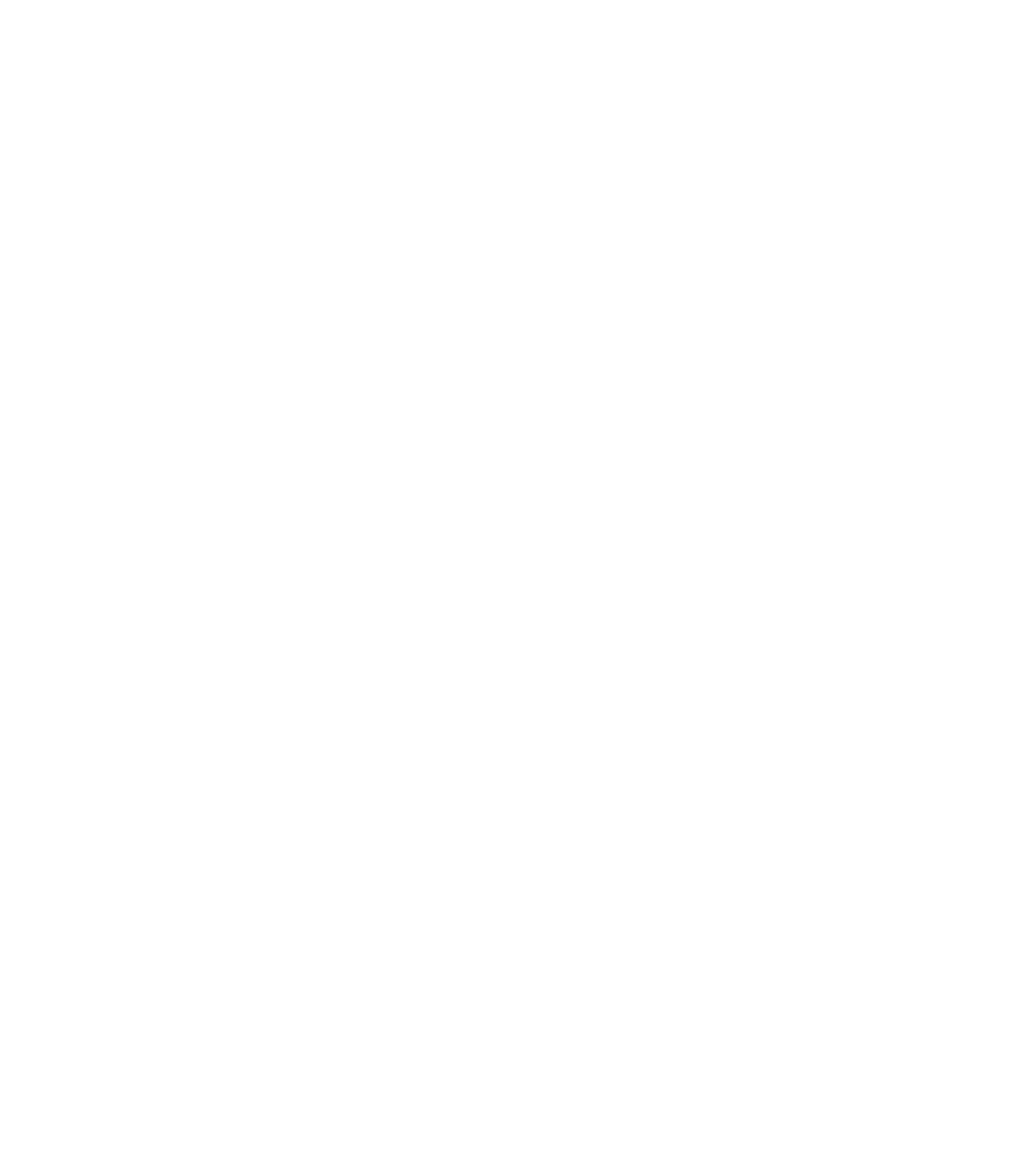
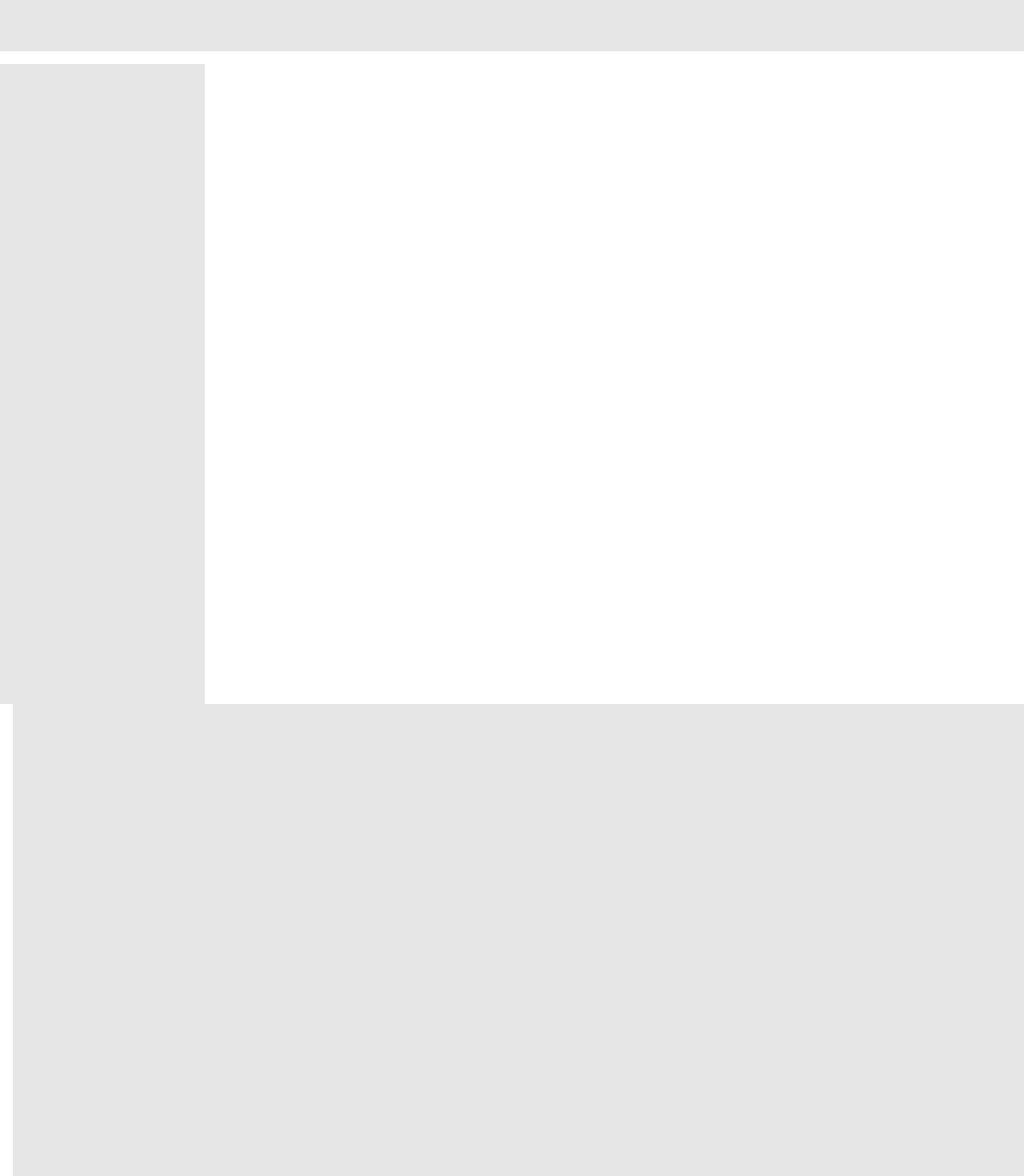
Before and after one commit to lhafkamp/inspire-app, a React (Create React App) app: page / in a window 1280 px wide. Shown: the top 1470 px of the page at 80% size. Before the commit the page ends 800 px from the top, so only its background shows below. Built offline with nearby package versions, Linux system fonts and the light colour scheme.

Commit message:
Set up wireframe grid

```diff
--- a/src/components/Layout.js
+++ b/src/components/Layout.js
@@ -1,13 +1,21 @@
 import React from 'react'
 
 import Nav from './Nav'
+import Footer from './Footer'
+import CourseSection from './CourseSection'
+import FilterSection from './FilterSection'
+
 import '../styles/all.scss'
 
 const Layout = () => (
   <React.Fragment>
     <Nav />
     <div id="layout">
-
+      <div>
+        <FilterSection />
+        <CourseSection />
+      </div>
+      <Footer />
     </div>
   </React.Fragment>
 )
--- a/src/styles/all.scss
+++ b/src/styles/all.scss
@@ -1,4 +1,5 @@
 @import "./normalize.css";
+@import "./variables.scss";
 @import "./index.scss";
 @import "./layout.scss";
 @import "./nav.scss";
--- a/src/styles/course-section.scss
+++ b/src/styles/course-section.scss
@@ -1,3 +1,6 @@
 #course-section {
-
+  flex: 1;
+  background: $phc;
+  height: 50rem;
+  margin-left: 1rem;
 }
--- a/src/styles/filter-section.scss
+++ b/src/styles/filter-section.scss
@@ -1,3 +1,5 @@
 #filter-section {
-
+  background: $phc;
+  width: 16rem;
+  height: 50rem;
 }
--- a/src/styles/footer.scss
+++ b/src/styles/footer.scss
@@ -1,3 +1,6 @@
 footer {
-
+  height: 10rem;
+  flex: 1;
+  margin-top: 1rem;
+  background: $phc;
 }
--- a/src/styles/layout.scss
+++ b/src/styles/layout.scss
@@ -1,3 +1,10 @@
 #layout {
+  margin: 1rem auto;
+  max-width: 80rem;
+  width: 100%;
+  height: 100vh;
 
+  > div {
+
+  }
 }
--- a/src/styles/nav.scss
+++ b/src/styles/nav.scss
@@ -1,3 +1,5 @@
 nav {
-
+  width: 100vw;
+  height: 4rem;
+  background: $phc;
 }
--- /dev/null
+++ b/src/styles/variables.scss
@@ -0,0 +1 @@
+$phc: #e6e6e6;
```
